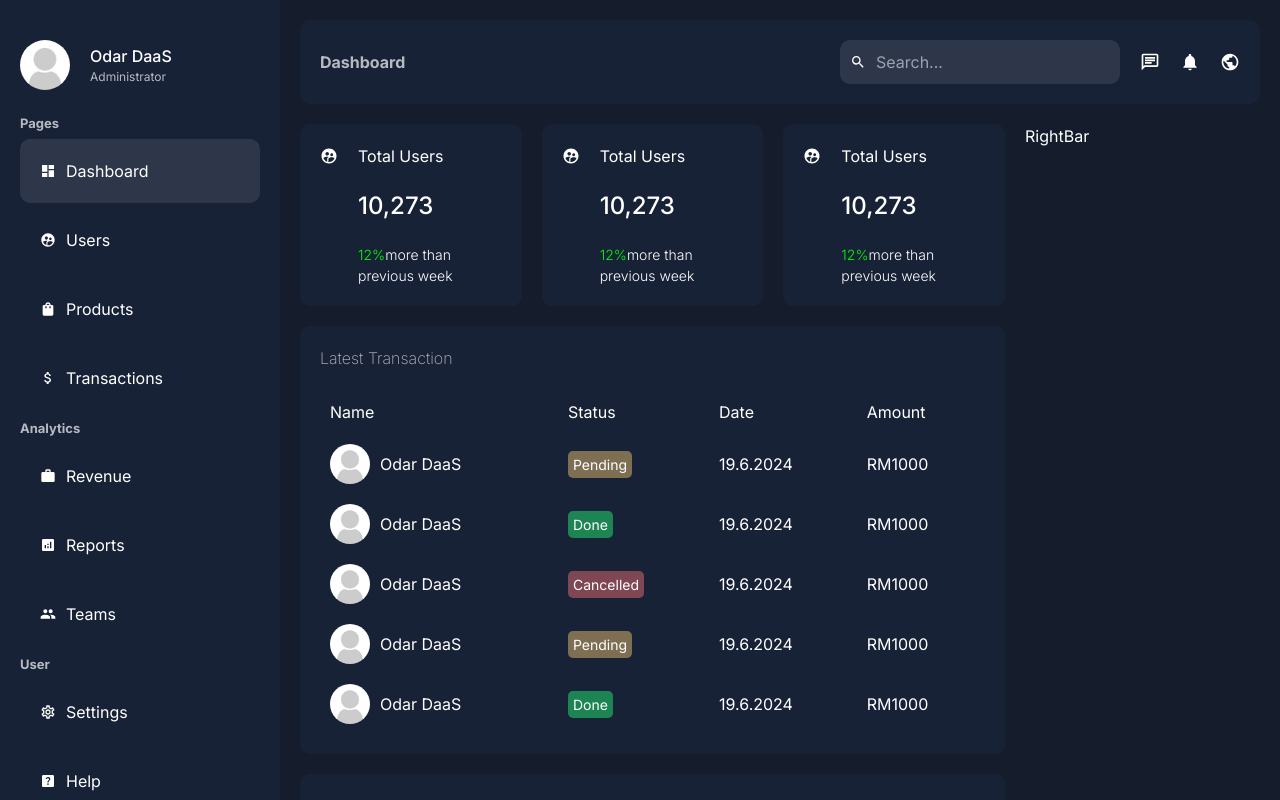
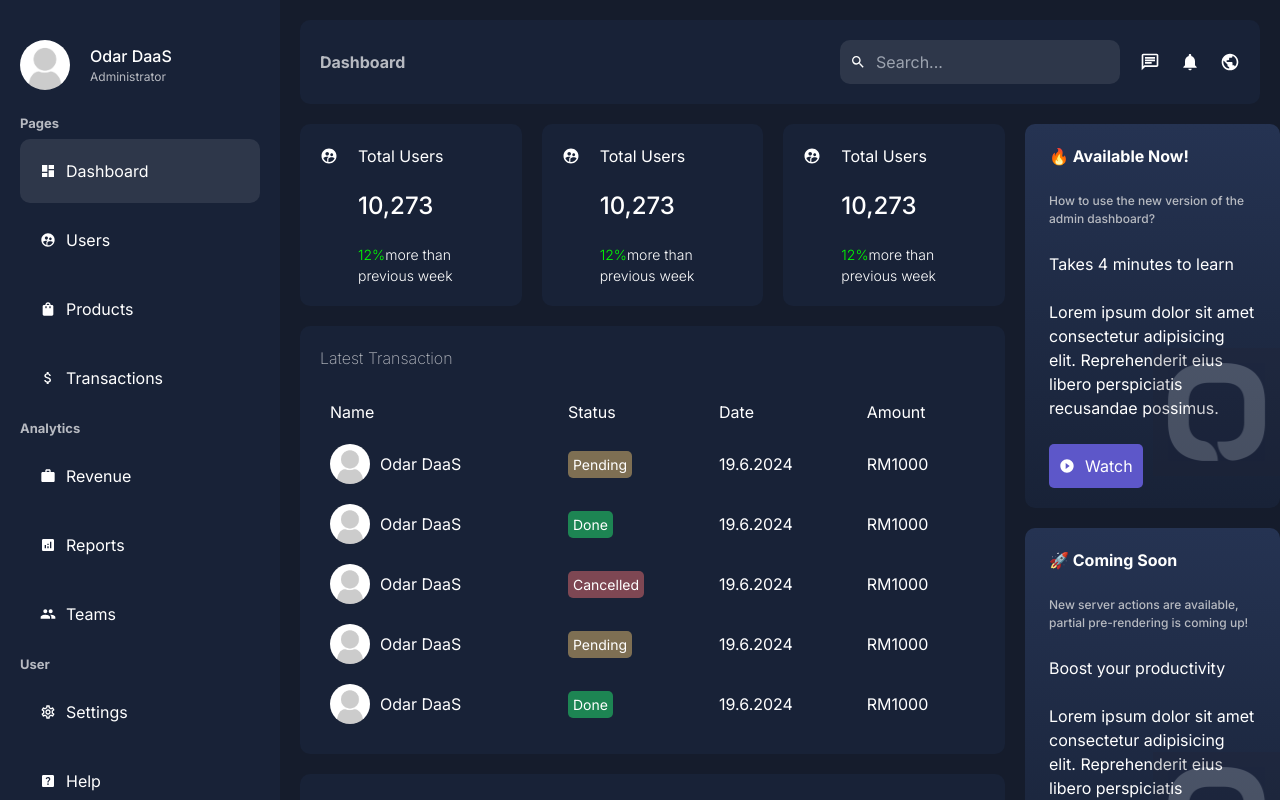
Before and after one commit to chaad98/Admin-Dashboard, a Next.js app: page /dashboard in a window 1280 px wide. Shown: the top 800 px of the page. Built offline with nearby package versions, Linux system fonts and the light colour scheme.

Commit message:
Completed rightbar design

```diff
--- a/src/app/ui/dashboard/rightbar/rightbar.module.css
+++ b/src/app/ui/dashboard/rightbar/rightbar.module.css
@@ -1,2 +1,53 @@
 .container {
+  position: fixed;
 }
+
+.item {
+  position: relative;
+  background: linear-gradient(to top, #182237, #253352);
+  padding: 20px 24px;
+  border-radius: 10px;
+  margin-bottom: 20px;
+}
+
+.bgContainer {
+  position: absolute;
+  bottom: 0;
+  right: 0;
+  width: 50%;
+  height: 50%;
+}
+
+.imageLayout {
+  object-fit: contain;
+  opacity: 0.2;
+}
+
+.texts {
+  display: flex;
+  flex-direction: column;
+  gap: 24px;
+}
+
+.notification {
+  font-weight: bold;
+}
+
+.title {
+  font-weight: 500;
+  font-size: 12px;
+  color: var(--textSoft);
+}
+
+.button {
+  display: flex;
+  padding: 10px;
+  align-items: center;
+  gap: 10px;
+  background-color: #5d57c9;
+  color: white;
+  border: none;
+  border-radius: 5px;
+  cursor: pointer;
+  width: max-content;
+}
--- a/src/app/ui/dashboard/rightbar/rightbar.tsx
+++ b/src/app/ui/dashboard/rightbar/rightbar.tsx
@@ -1,7 +1,53 @@
+import Image from "next/image";
 import styles from "./rightbar.module.css";
+import { MdPlayCircleFilled, MdReadMore } from "react-icons/md";
 
 const Rightbar = () => {
-  return <div>RightBar</div>;
+  return (
+    <div className={styles.container}>
+      <div className={styles.item}>
+        <div className={styles.bgContainer}>
+          <Image src={"/daas.png"} alt="" fill className={styles.imageLayout} />
+        </div>
+        <div className={styles.texts}>
+          <span className={styles.notification}>🔥 Available Now!</span>
+          <h3 className={styles.title}>
+            How to use the new version of the admin dashboard?
+          </h3>
+          <span className={styles.subtitle}>Takes 4 minutes to learn</span>
+          <p className={styles.desc}>
+            Lorem ipsum dolor sit amet consectetur adipisicing elit.
+            Reprehenderit eius libero perspiciatis recusandae possimus.
+          </p>
+          <button className={styles.button}>
+            <MdPlayCircleFilled />
+            Watch
+          </button>
+        </div>
+      </div>
+      <div className={styles.item}>
+        <div className={styles.bgContainer}>
+          <Image src={"/daas.png"} alt="" fill className={styles.imageLayout} />
+        </div>
+        <div className={styles.texts}>
+          <span className={styles.notification}>🚀 Coming Soon</span>
+          <h3 className={styles.title}>
+            New server actions are available, partial pre-rendering is coming
+            up!
+          </h3>
+          <span className={styles.subtitle}>Boost your productivity</span>
+          <p className={styles.desc}>
+            Lorem ipsum dolor sit amet consectetur adipisicing elit.
+            Reprehenderit eius libero perspiciatis recusandae possimus.
+          </p>
+          <button className={styles.button}>
+            <MdReadMore />
+            Watch
+          </button>
+        </div>
+      </div>
+    </div>
+  );
 };
 
 export default Rightbar;
```
Also changed, not shown: public/daas.png (added).
